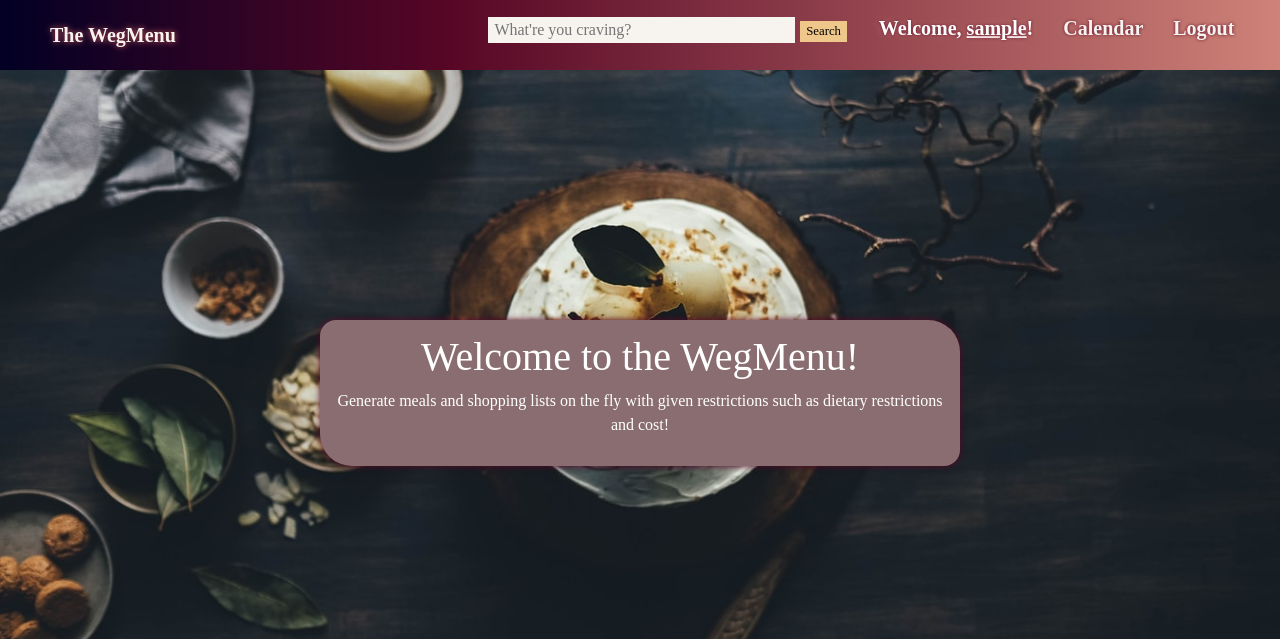
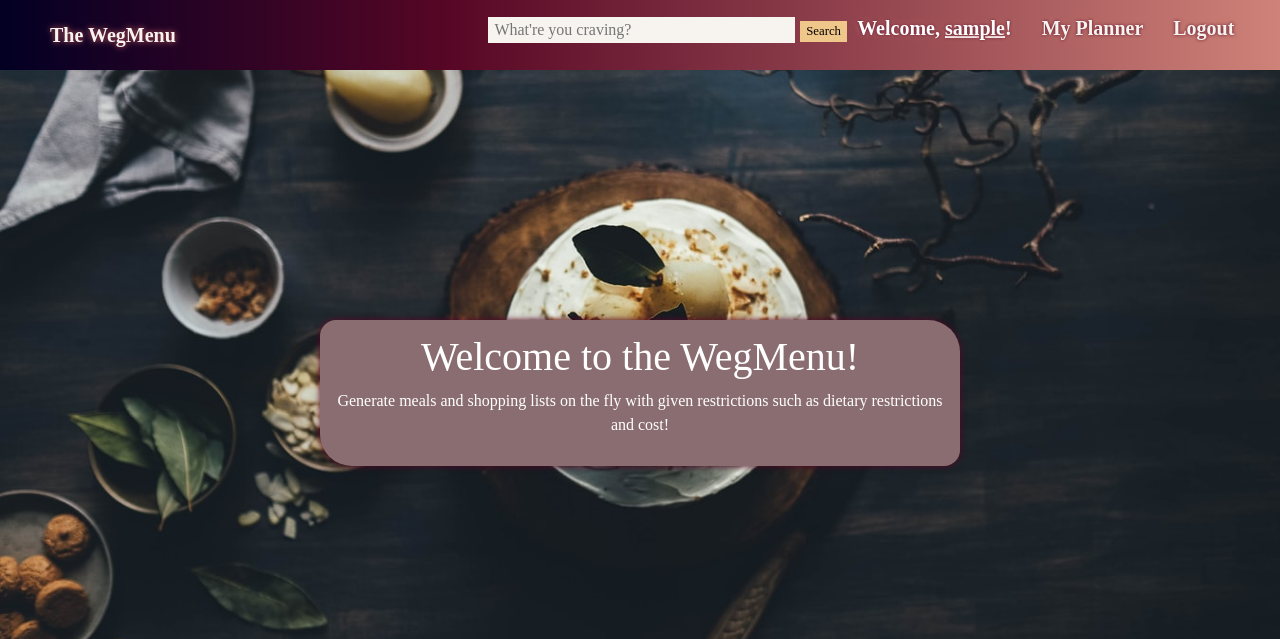
Before and after one commit to jzaia18/TheWegMenu, a Flask app: page / in a window 1280 px wide. Shown: the top 639 px of the page. Run offline with Flask 2, Linux system fonts and the light colour scheme; the visitor is signed in with stand-in values (Sample User, id 1); parts of the project's set-up code (start-up, migrations or seed data) failed here and were passed over; some libraries are stand-ins or nearby versions.

Commit message:
Calendar and shopping list combined

```diff
--- a/thewegmenu/main.py
+++ b/thewegmenu/main.py
@@ -67,7 +67,7 @@ def logout():
     session.pop('user')
     return redirect(url_for('root'))
 
-@app.route('/calendar')
+@app.route('/planner')
 @require_login
 def calendar():
     cal = mongo_utils.get_calendar(session['user'])
--- a/thewegmenu/templates/base.html
+++ b/thewegmenu/templates/base.html
@@ -29,7 +29,7 @@
 	  <ul class="navbar-links">
 	  <p>Welcome, <u>{{ session['user'] }}</u>!</p>
 	  <li>
-	    <a href="/calendar"> Calendar </a>
+	    <a href="/planner"> My Planner </a>
 	  </li>
 	  <li>
 	    <a href="/logout"> Logout </a>
--- a/thewegmenu/templates/calendar.html
+++ b/thewegmenu/templates/calendar.html
@@ -44,4 +44,9 @@
   </table>
   {% endif %}
 </div>
+
+<div id="shopping-list">
+  <h2>Shopping List</h2>
+</div>
+
 {% endblock %}
```
